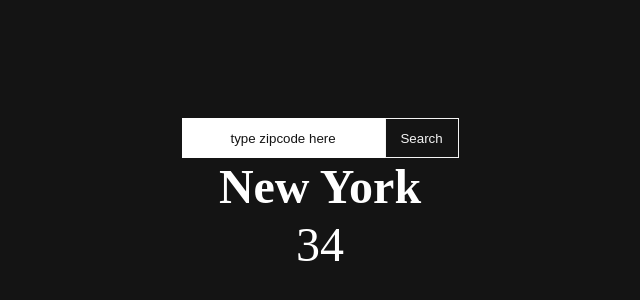
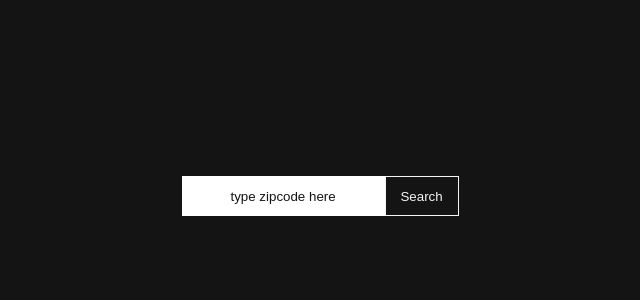
Before and after one commit to Risekk37/Studious-umbrella, a plain HTML site: page index.html in a window 1280 px wide. Shown: the part 204-504 px from the top of the page, without its empty margins (320-960 px from the left). Drawn offline with Linux system fonts and the light colour scheme.

Commit message:
Events and UIs # replace Create index.html Interactive Web submission # replace Description

```diff
--- a/index.html
+++ b/index.html
@@ -12,8 +12,8 @@
           </form>
         </div>
           <div class="output-container">
-          <h2 class="city_name">New York</h2>
-          <p class="temperature">34</p>
+          <h2 class="city_name"></h2>
+          <p class="temperature"></p>
         </div>
         </div>
       </div>
```
